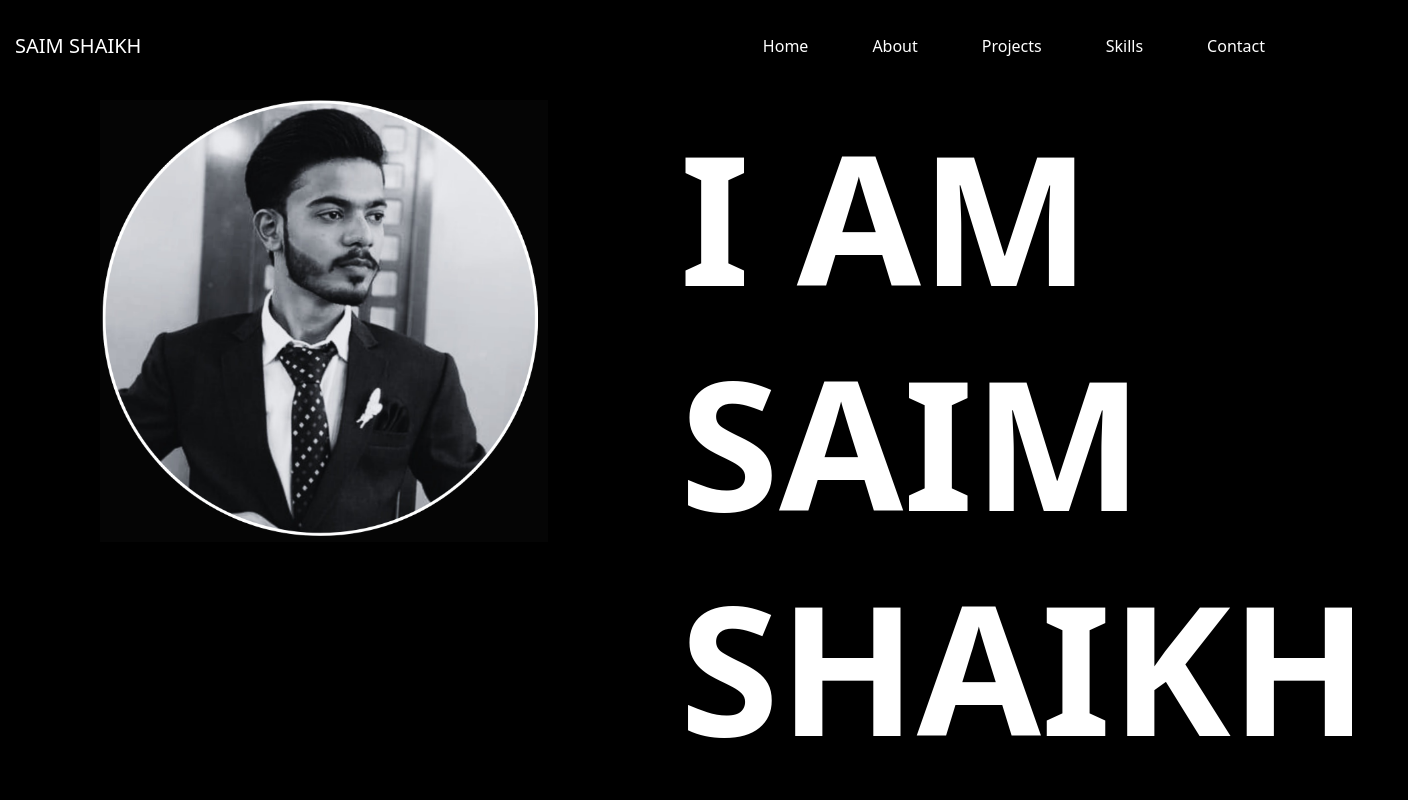
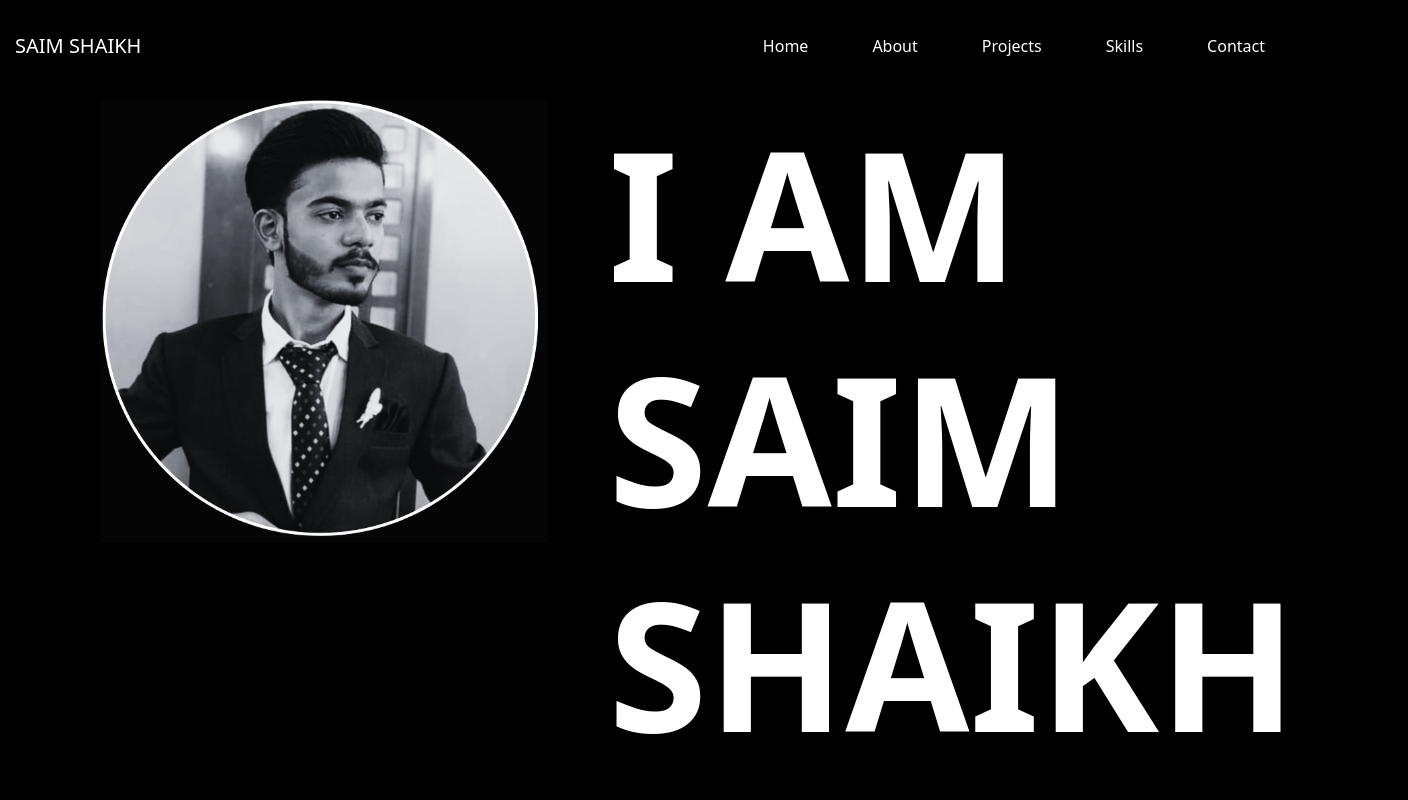
Before and after one commit to Saimshaikh2003/personal-portfolio, a Next.js app: page / in a window 1280 px wide. Shown: the top 800 px of the page, 1408 px wide, since content can reach past the window. Built offline with nearby package versions, Linux system fonts and the light colour scheme.

Commit message:
first commit

```diff
--- a/app/Components/Hero.tsx
+++ b/app/Components/Hero.tsx
@@ -10,7 +10,7 @@ const Hero =  ()  => {
       <Navbar />
       <div className='container grid  lg:grid-cols-2 h-[calc(100vh-600px)]'>
         <div className='hidden lg:block'></div>
-        <div className='text-[80px] sm:text-[180px] mt-25 py-11 px-96 font-bold leading-tight flex justify-center items-center'>
+        <div className='text-[80px] sm:text-[180px] mt-10 font-bold leading-tight flex justify-center items-center'>
           <div>
             <p data-aos="zoom-in-down">I AM</p>
             <p data-aos="zoom-in-down">SAIM</p>
```
